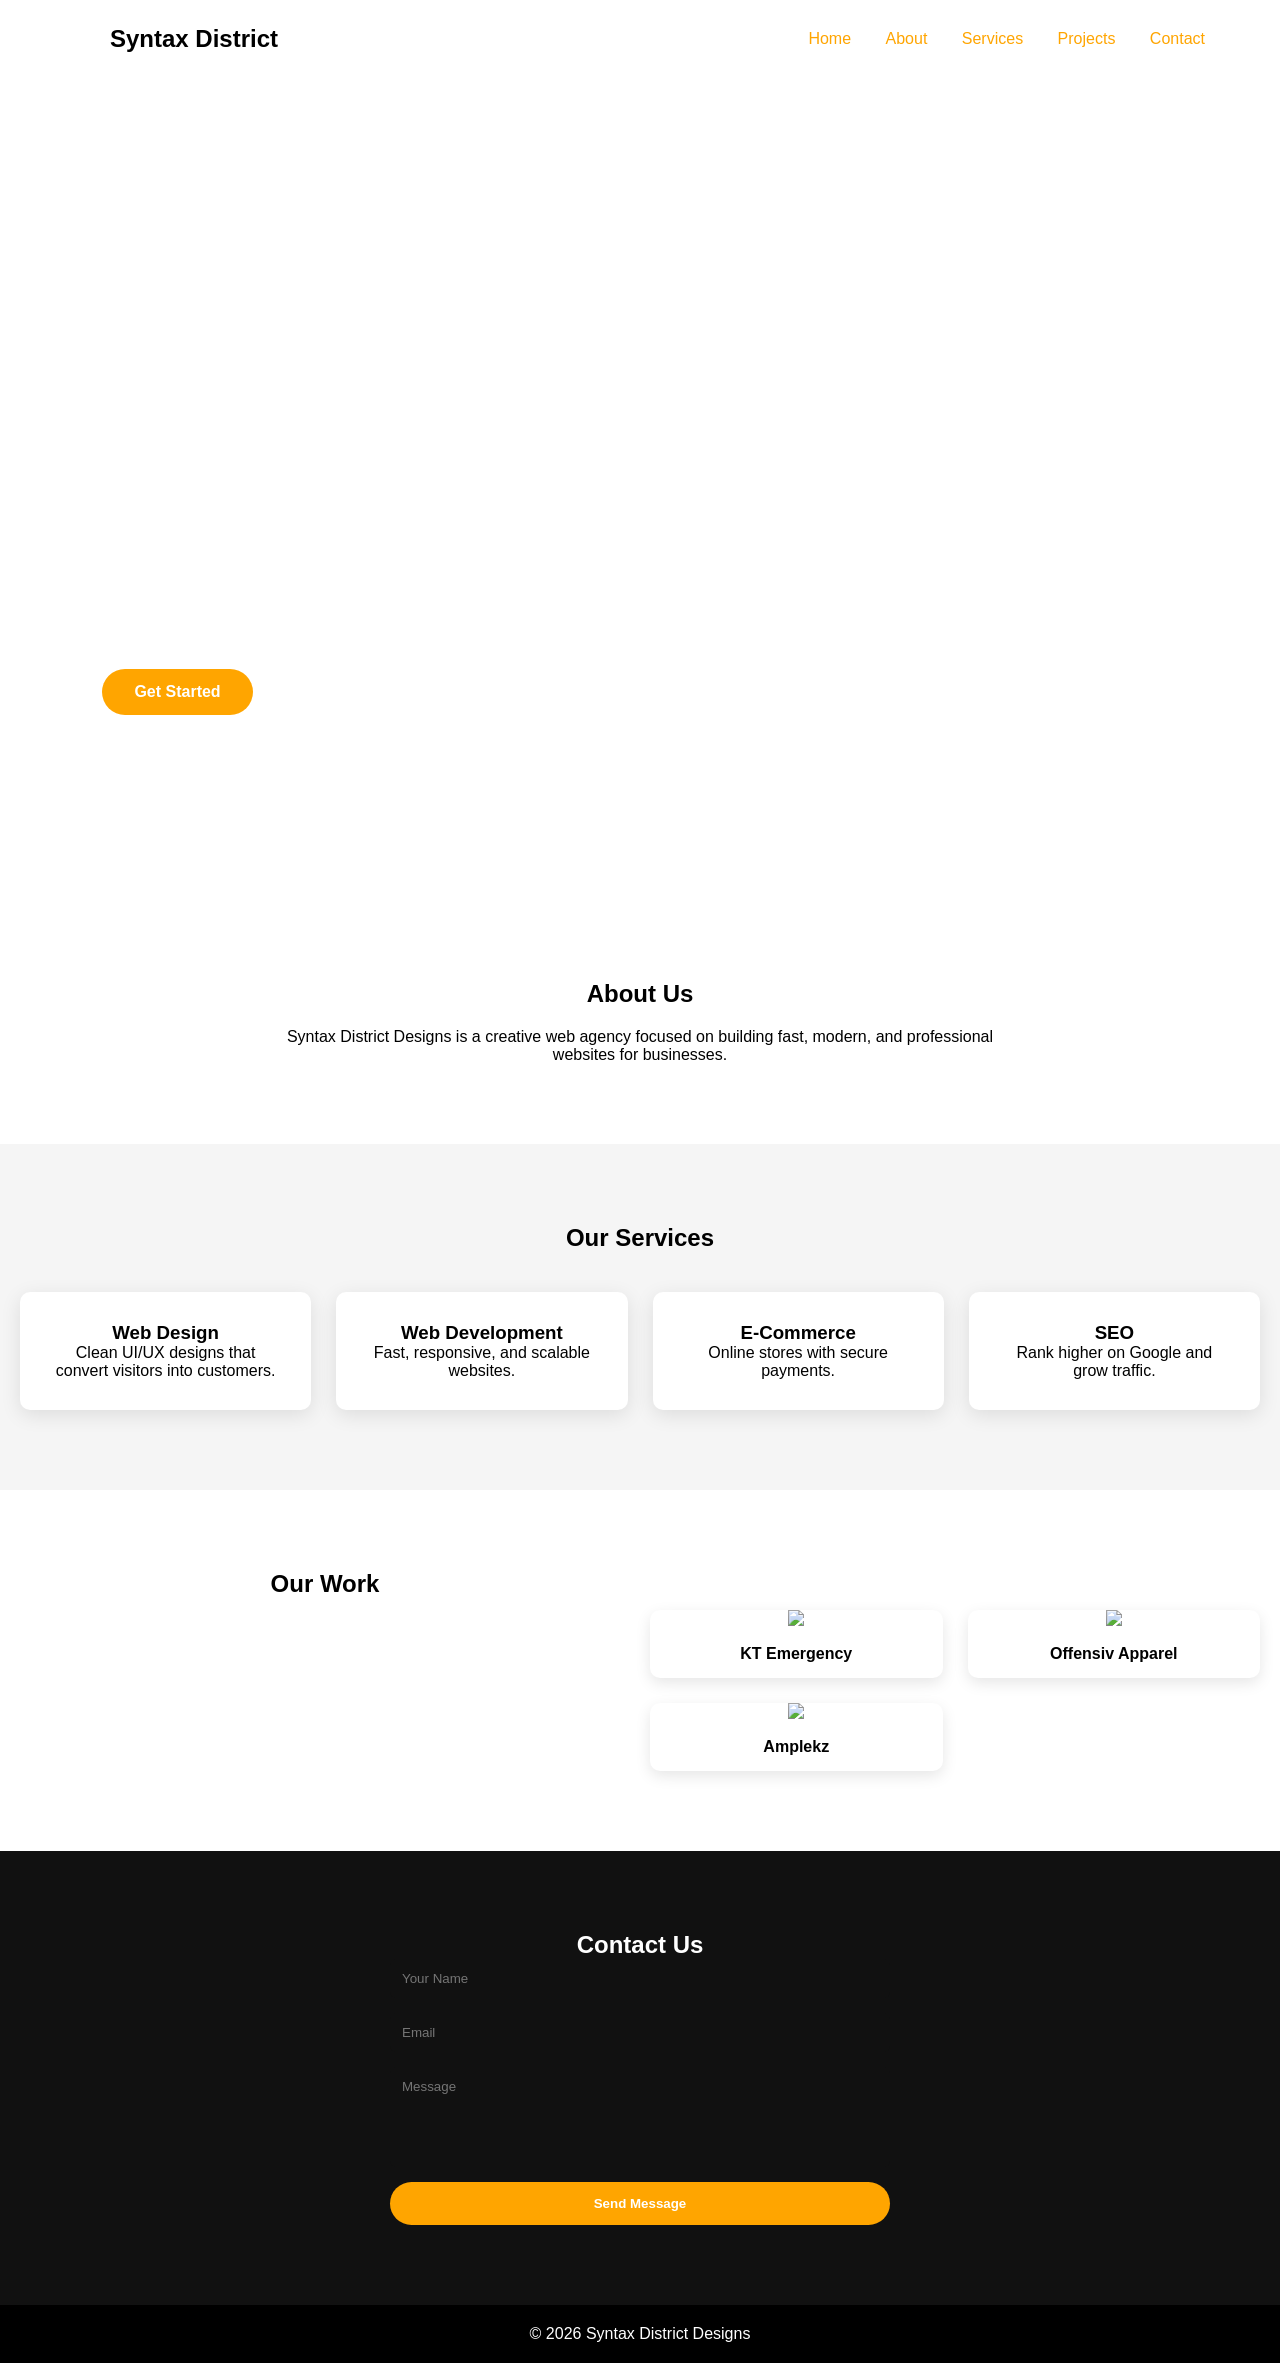
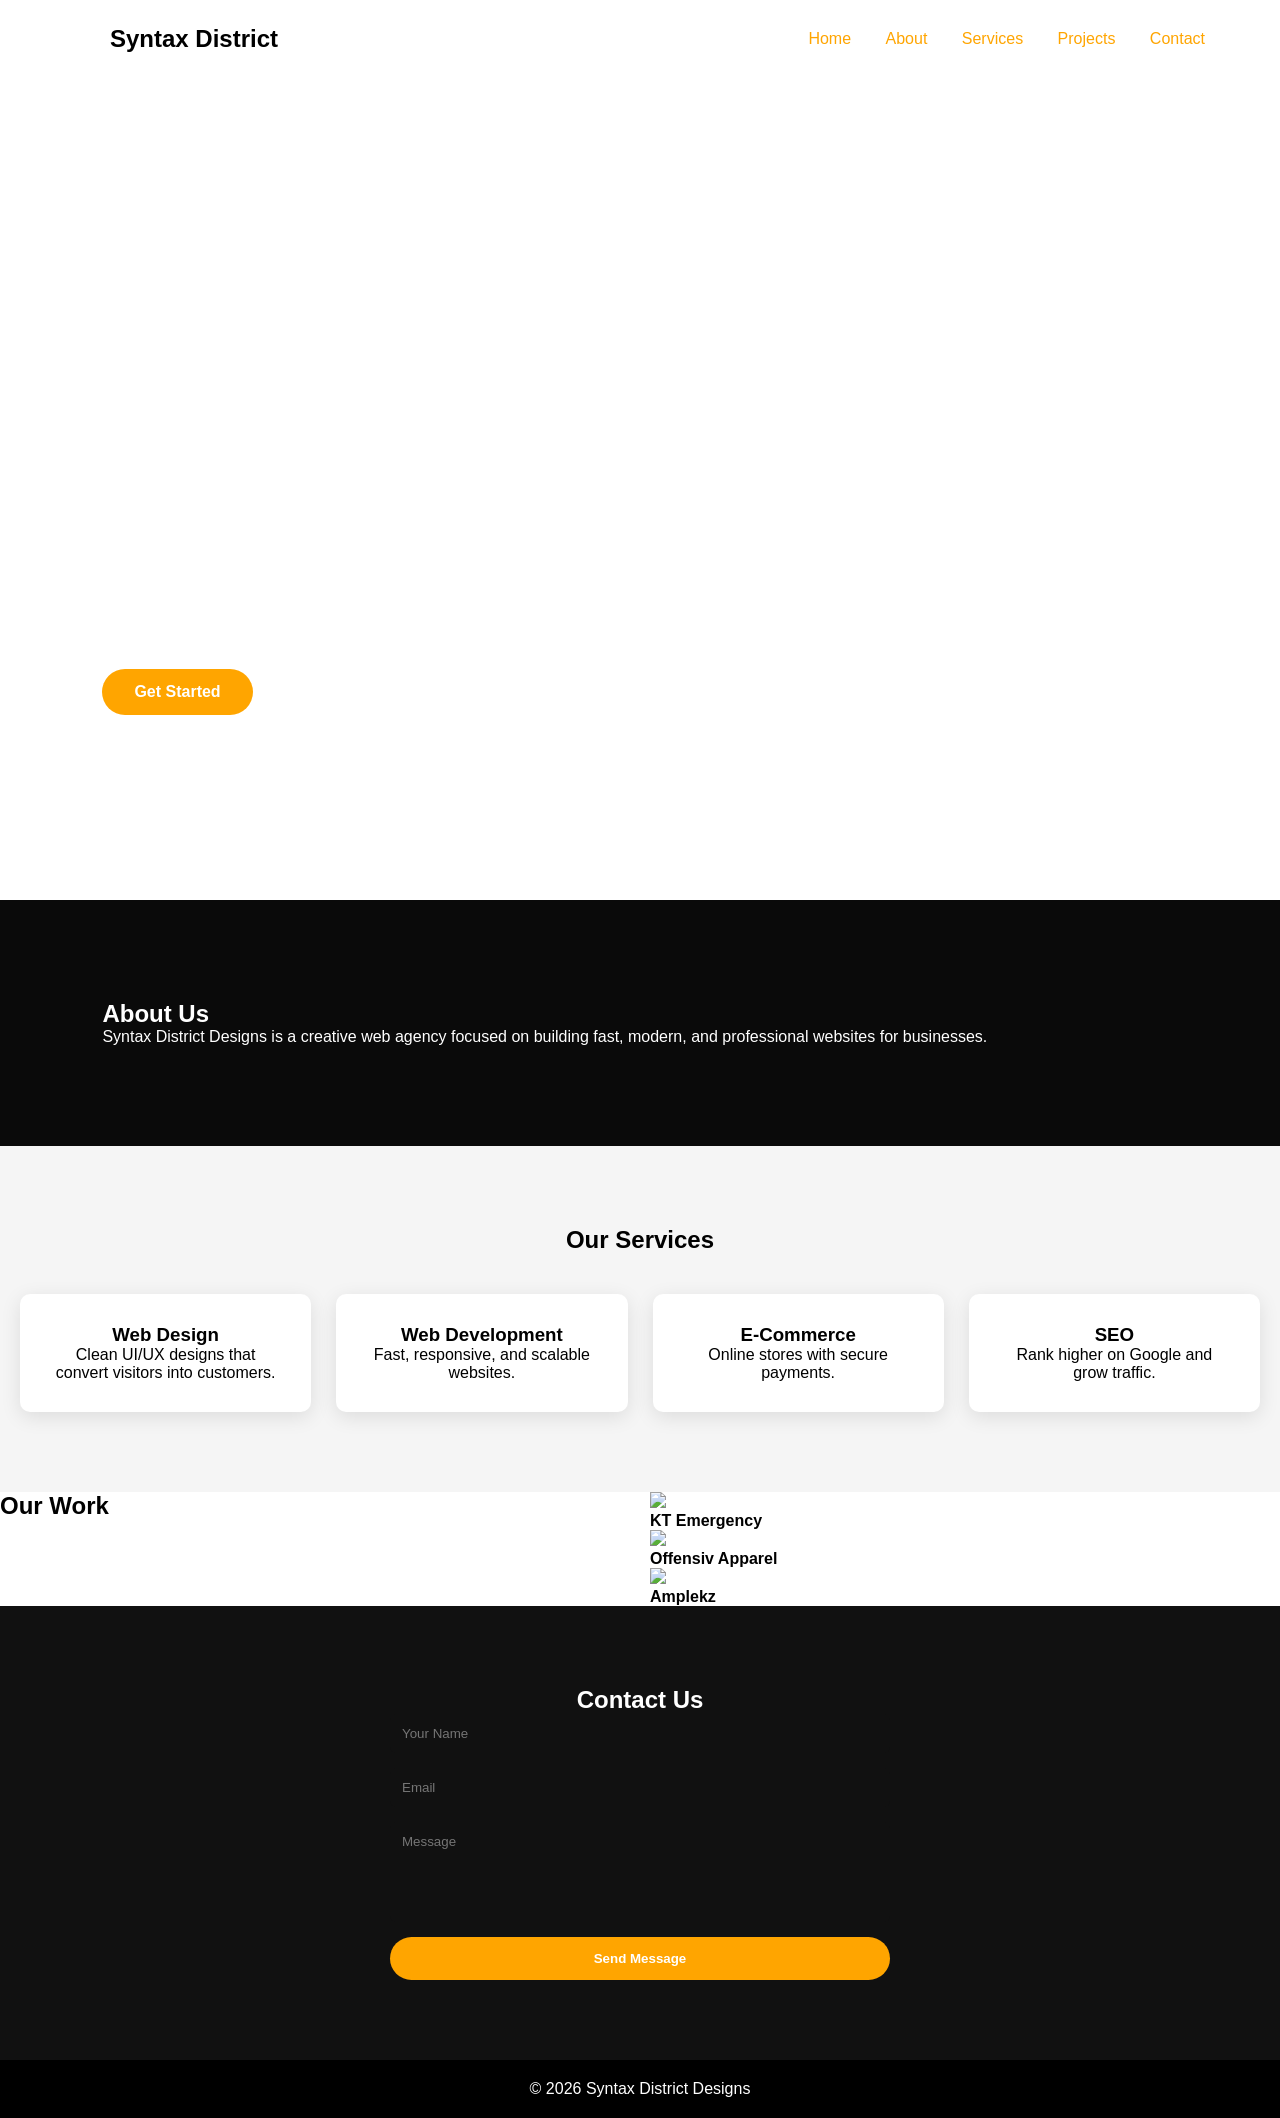

PUSH

--- a/css/style.css
+++ b/css/style.css
@@ -154,69 +154,111 @@ nav a:hover {
 /* ABOUT */
 
 .about {
-  padding: 80px 20px;
-  text-align: center;
-  max-width: 800px;
-  margin: auto;
+  padding: 100px 8%;
+  background: #0a0a0a;
+  color: white;
 }
 
-.about h2 {
+/* Heading */
+
+.about-heading {
+  margin-bottom: 50px;
+}
+
+.about-heading h2 {
+  font-size: 3rem;
+  text-align: left;
+}
+
+/* Container */
+
+.about-container {
+  display: flex;
+  align-items: center;
+  justify-content: space-between;
+  gap: 50px;
+}
+
+/* Text Block */
+
+.about-text {
+  flex: 1;
+}
+
+.about-text p {
+  font-size: 1.1rem;
+  line-height: 1.8;
+  color: #cfcfcf;
   margin-bottom: 20px;
 }
 
+/* Button */
 
-/* SERVICES */
+.about-btn {
+  display: inline-block;
+  margin-top: 15px;
 
-.services {
-  background: #f5f5f5;
-  padding: 80px 20px;
-  text-align: center;
+  padding: 14px 30px;
+  background: orange;
+  color: black;
+
+  text-decoration: none;
+  font-weight: bold;
+  border-radius: 5px;
+
+  transition: 0.3s ease;
 }
 
-.service-box {
-  display: grid;
-  grid-template-columns: repeat(auto-fit,minmax(250px,1fr));
-  gap: 25px;
-  margin-top: 40px;
-}
-
-.service {
+.about-btn:hover {
   background: white;
-  padding: 30px;
-  border-radius: 10px;
-  box-shadow: 0 5px 20px rgba(0,0,0,0.1);
+  transform: translateY(-3px);
 }
 
+/* Image Block */
 
-/* PROJECTS */
-
-.projects {
-  padding: 80px 20px;
-  text-align: center;
+.about-image {
+  flex: 1;
 }
 
-.project-box {
-  display: grid;
-  grid-template-columns: repeat(auto-fit,minmax(250px,1fr));
-  gap: 25px;
-  margin-top: 40px;
-}
-
-.project {
-  background: white;
-  border-radius: 10px;
-  overflow: hidden;
-  box-shadow: 0 5px 15px rgba(0,0,0,0.1);
-}
-
-.project img {
+.about-image img {
   width: 100%;
+  border-radius: 10px;
+  object-fit: cover;
 }
 
-.project h4 {
-  padding: 15px;
+/* RESPONSIVE */
+
+@media (max-width: 900px) {
+
+  .about-container {
+    flex-direction: column;
+  }
+
+  .about-heading h2 {
+    text-align: center;
+  }
+
+  .about-text {
+    text-align: center;
+  }
+
 }
 
+@media (max-width: 768px) {
+
+  .about {
+    padding: 80px 5%;
+  }
+
+  .about-heading h2 {
+    font-size: 2.3rem;
+  }
+
+  .about-text p {
+    font-size: 1rem;
+  }
+
+}
 
 /* ---------- PROJECTS ---------- */
     .projects {
@@ -268,6 +310,30 @@ nav a:hover {
     .see-more a:hover {
         background: #ff8c00;
     }
+
+
+/* SERVICES */
+
+.services {
+  background: #f5f5f5;
+  padding: 80px 20px;
+  text-align: center;
+}
+
+.service-box {
+  display: grid;
+  grid-template-columns: repeat(auto-fit,minmax(250px,1fr));
+  gap: 25px;
+  margin-top: 40px;
+}
+
+.service {
+  background: white;
+  padding: 30px;
+  border-radius: 10px;
+  box-shadow: 0 5px 20px rgba(0,0,0,0.1);
+}
+
 
 
 /* PRICING */
